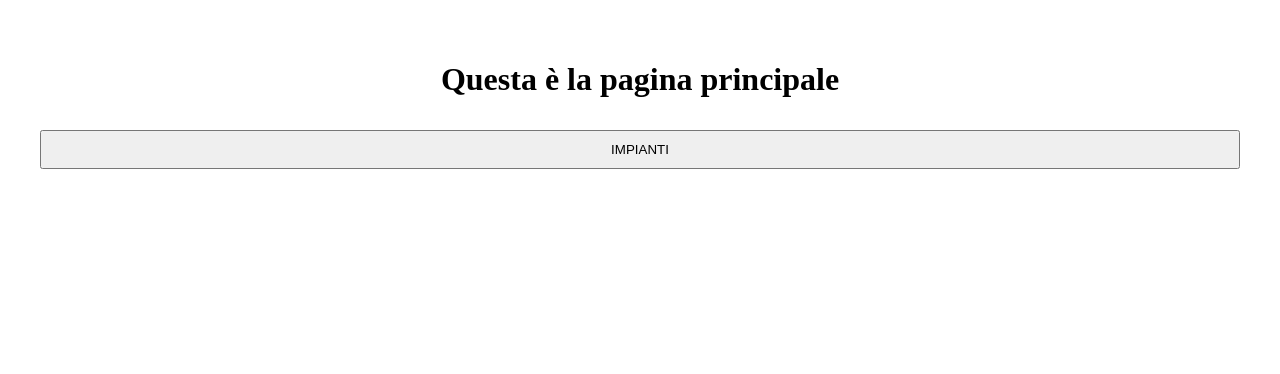
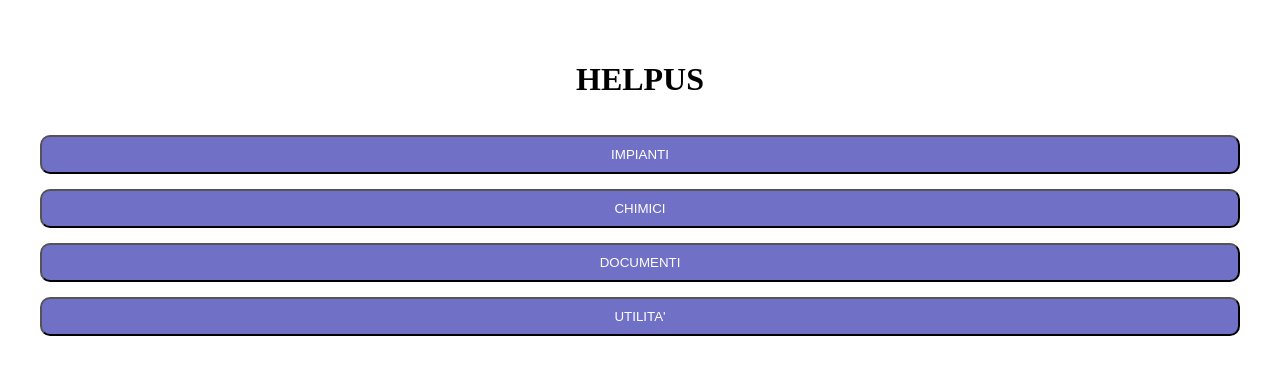
Before and after one commit to drugos624/helpus2, a React (Vite) app: page / in a window 1280 px wide. Shown: the top 374 px of the page. Built offline with nearby package versions, Linux system fonts and the light colour scheme.

Commit message:
versione_2

```diff
--- a/src/App.css
+++ b/src/App.css
@@ -11,21 +11,10 @@
   padding: auto;
 }
 
-@keyframes logo-spin {
-  from {
-    transform: rotate(0deg);
-  }
 
-  to {
-    transform: rotate(360deg);
-  }
-}
 
-@media (prefers-reduced-motion: no-preference) {
-  a:nth-of-type(2) .logo {
-    animation: logo-spin infinite 20s linear;
-  }
-}
+
+
 
 .card {
   padding: 2em;
@@ -34,3 +23,20 @@
 .read-the-docs {
   color: #888;
 }
+
+li {
+  text-align: left;
+  list-style-type: none;
+}
+
+.listaDettagli {
+  display: flex;
+  flex-direction: column;
+  text-align: left;
+}
+
+button {
+  background-color: rgb(112, 112, 198);
+  color: white;
+  border-radius: 10px;
+}
--- a/src/App.jsx
+++ b/src/App.jsx
@@ -5,7 +5,6 @@ import './App.css'
 import { Route, Routes } from 'react-router-dom'
 import Home from './pages/Home'
 import Impianti from './pages/Impianti'
-import Addolcitori from './pages/Addolcitori'
 import TipoImpianto from './pages/TipoImpianto'
 import DimensioneImpianto from './pages/DimensioneImpianto'
 import DettaglioAddolcitore from './pages/DettaglioAddolcitore'
--- a/src/index.css
+++ b/src/index.css
@@ -2,7 +2,7 @@ div {
   display: flex;
   flex-direction: column;
   padding: auto;
-  gap: 10px;
+  gap: 15px;
 }
 
 button {
--- a/src/pages/Addolcitori.jsx
+++ /dev/null
@@ -1,14 +0,0 @@
-import { useNavigate } from "react-router-dom"
-
-function Addolcitori() {
-
-    const navigate = useNavigate();
-    return (
-        <div>
-          <h1>Pagina addolcitori</h1>
-        </div>
-)
-
-}
-
-export default Addolcitori
--- a/src/pages/DettaglioAddolcitore.jsx
+++ b/src/pages/DettaglioAddolcitore.jsx
@@ -14,12 +14,12 @@ function DettaglioAddolcitore() {
 
     return (
 
-        <div>
+        <div className="listaDettagli">
             <h1>dettagli {dimensioni}</h1>
 
             <ul>
                 {Object.entries(dati).map(([chiave, valore]) => (
-                    <li key={chiave}>
+                    <li  key={chiave}>
                         <strong>{chiave}:</strong>{" "}
                         {Array.isArray(valore)
                             ? valore.join(", ")
@@ -30,6 +30,7 @@ function DettaglioAddolcitore() {
                 ))}
             </ul>
 
+            <button>RICAMBI</button>
             <button onClick={()=> {navigate("/")}}>HOME</button>
 
         </div>
--- a/src/pages/Home.jsx
+++ b/src/pages/Home.jsx
@@ -7,11 +7,16 @@ function Home() {
     return (
         <div>
 
-            <h1>Questa è la pagina principale</h1>
+            <h1>HELPUS</h1>
 
-            {<button onClick={()=> navigate('/impianti')}>
+
+            <button onClick={()=> navigate('/impianti')}>
             IMPIANTI
-            </button> }
+            </button>
+            <button>CHIMICI</button>
+            <button>DOCUMENTI</button>
+            <button>UTILITA'</button>
+
         </div>
     )
 
--- a/src/pages/Impianti.jsx
+++ b/src/pages/Impianti.jsx
@@ -14,7 +14,7 @@ function Impianti() {
                     onClick={() => (
                         navigate(`/impianti/${impianti}`)
                     )}
-                >{ impianti}</button>
+                >{ (impianti).toUpperCase()}</button>
 
             ))}
             <button
@@ -22,7 +22,7 @@ function Impianti() {
                     navigate("/")
                 }}
             >
-                Home
+                HOME
 
             </button>
 
--- a/src/pages/TipoImpianto.jsx
+++ b/src/pages/TipoImpianto.jsx
@@ -28,13 +28,13 @@ function TipoImpianto() {
                         navigate(`/impianti/${impianti}/${opzione}`)
                     }}
                 >
-                  {opzione}
+                  {(opzione).toUpperCase()}
                 </button>
 
             ))}
             <button onClick={() => {
                 navigate("/")
-            }}>Home</button>
+            }}>HOME</button>
         </div>
     )
 
```
